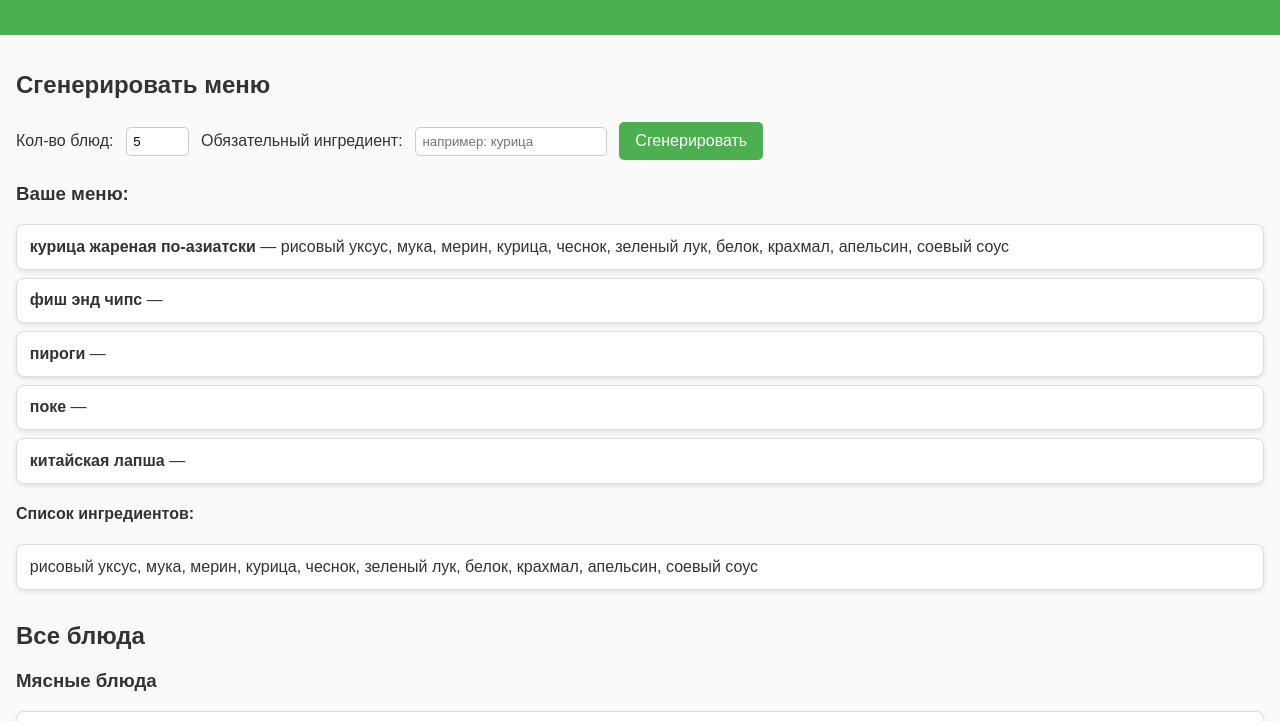
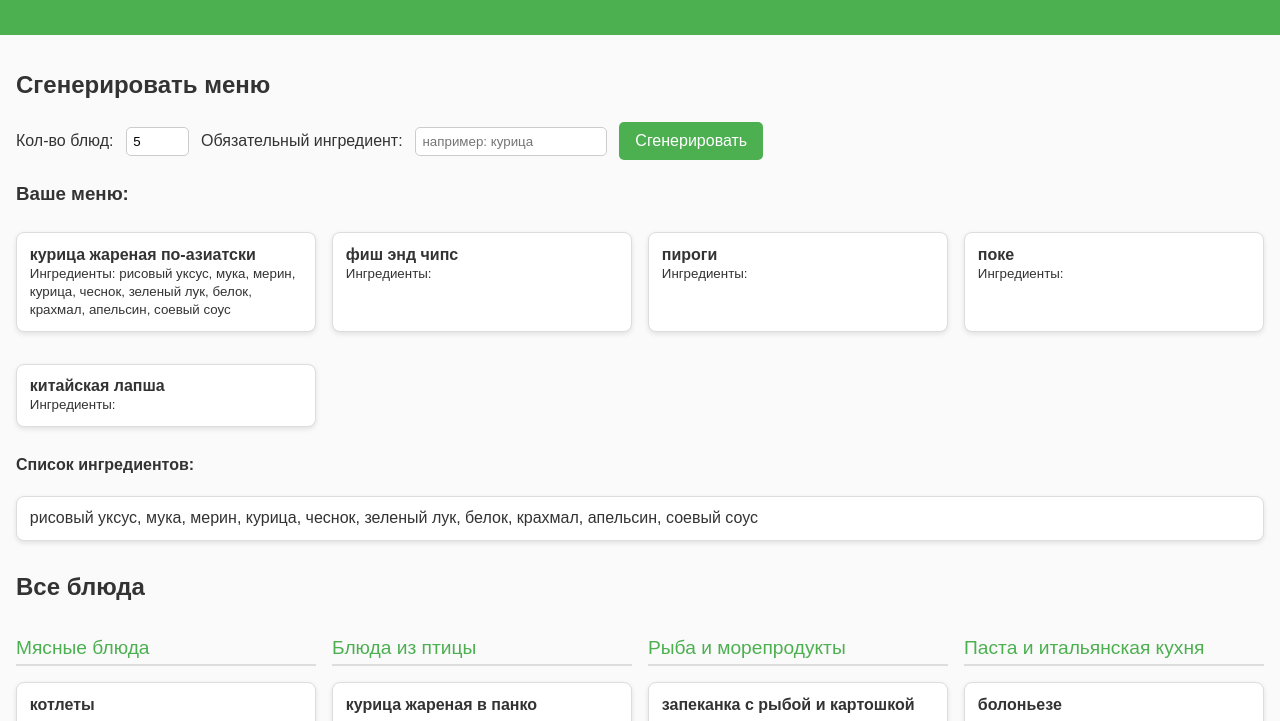
Before and after one commit to FunFunFine/menu, a plain HTML site: page index.html in a window 1280 px wide. Both pictures are taken after a click on the button "Сгенерировать". Shown: the part 77-798 px from the top of the page. Drawn offline with Linux system fonts and the light colour scheme.

Commit message:
cards and nicer grouping;

```diff
--- a/index.html
+++ b/index.html
@@ -65,6 +65,27 @@
             padding: 1rem;
             background: #eee;
         }
+
+        #foodList {
+            display: grid;
+            grid-template-columns: repeat(auto-fit, minmax(250px, 1fr));
+            gap: 1rem;
+        }
+
+        .category-group {
+            margin-bottom: 2rem;
+        }
+
+        .category-title {
+            grid-column: 1 / -1; /* Make titles span full width */
+            font-size: 1.2rem;
+            margin-top: 1rem;
+            margin-bottom: 0.5rem;
+            color: #4CAF50;
+            border-bottom: 2px solid #ddd;
+            padding-bottom: 0.3rem;
+        }
+
     </style>
 </head>
 <body>
@@ -122,7 +143,7 @@
         const container = document.getElementById("foodList");
         container.innerHTML = "";
 
-        // Build groups
+        // Group dishes by category
         const groups = {};
         foodData.forEach(item => {
             if (!groups[item.category]) groups[item.category] = [];
@@ -132,17 +153,29 @@
         // Render each category
         Object.keys(groups).forEach(cat => {
             const section = document.createElement("div");
-            section.innerHTML = `<h3>${cat}</h3>`;
+            section.className = "category-group";
+
+            const title = document.createElement("div");
+            title.className = "category-title";
+            title.textContent = cat;
+            section.appendChild(title);
+
+            // Card grid
+            const grid = document.createElement("div");
+            grid.style.display = "grid";
+            grid.style.gridTemplateColumns = "repeat(auto-fit, minmax(250px, 1fr))";
+            grid.style.gap = "1rem";
 
             groups[cat].forEach(item => {
                 const div = document.createElement("div");
                 div.className = "card";
                 div.innerHTML = `<strong>${item.name}</strong><br>
-          ${item.description || ""}<br>
-          <small>Ингредиенты: ${item.ingredients.join(", ")}</small>`;
-                section.appendChild(div);
+        ${item.description || ""}<br>
+        <small>Ингредиенты: ${item.ingredients.join(", ")}</small>`;
+                grid.appendChild(div);
             });
 
+            section.appendChild(grid);
             container.appendChild(section);
         });
     }
@@ -164,12 +197,38 @@
         const allIngredients = [...new Set(selected.flatMap(i => i.ingredients))];
 
         const resultDiv = document.getElementById("menuResult");
-        resultDiv.innerHTML = `
-      <h3>Ваше меню:</h3>
-      ${selected.map(i => `<div class="card"><strong>${i.name}</strong> — ${i.ingredients.join(", ")}</div>`).join("")}
-      <h4>Список ингредиентов:</h4>
-      <div class="card">${allIngredients.join(", ")}</div>
-    `;
+        resultDiv.innerHTML = "";
+
+        // Title
+        const title = document.createElement("h3");
+        title.textContent = "Ваше меню:";
+        resultDiv.appendChild(title);
+
+        // ✅ Cards in a grid
+        const grid = document.createElement("div");
+        grid.style.display = "grid";
+        grid.style.gridTemplateColumns = "repeat(auto-fit, minmax(250px, 1fr))";
+        grid.style.gap = "1rem";
+
+        selected.forEach(i => {
+            const card = document.createElement("div");
+            card.className = "card";
+            card.innerHTML = `<strong>${i.name}</strong><br>
+      <small>Ингредиенты: ${i.ingredients.join(", ")}</small>`;
+            grid.appendChild(card);
+        });
+
+        resultDiv.appendChild(grid);
+
+        // Ingredients summary
+        const ingredientsTitle = document.createElement("h4");
+        ingredientsTitle.textContent = "Список ингредиентов:";
+        resultDiv.appendChild(ingredientsTitle);
+
+        const ingCard = document.createElement("div");
+        ingCard.className = "card";
+        ingCard.textContent = allIngredients.join(", ");
+        resultDiv.appendChild(ingCard);
     }
 </script>
 
```
